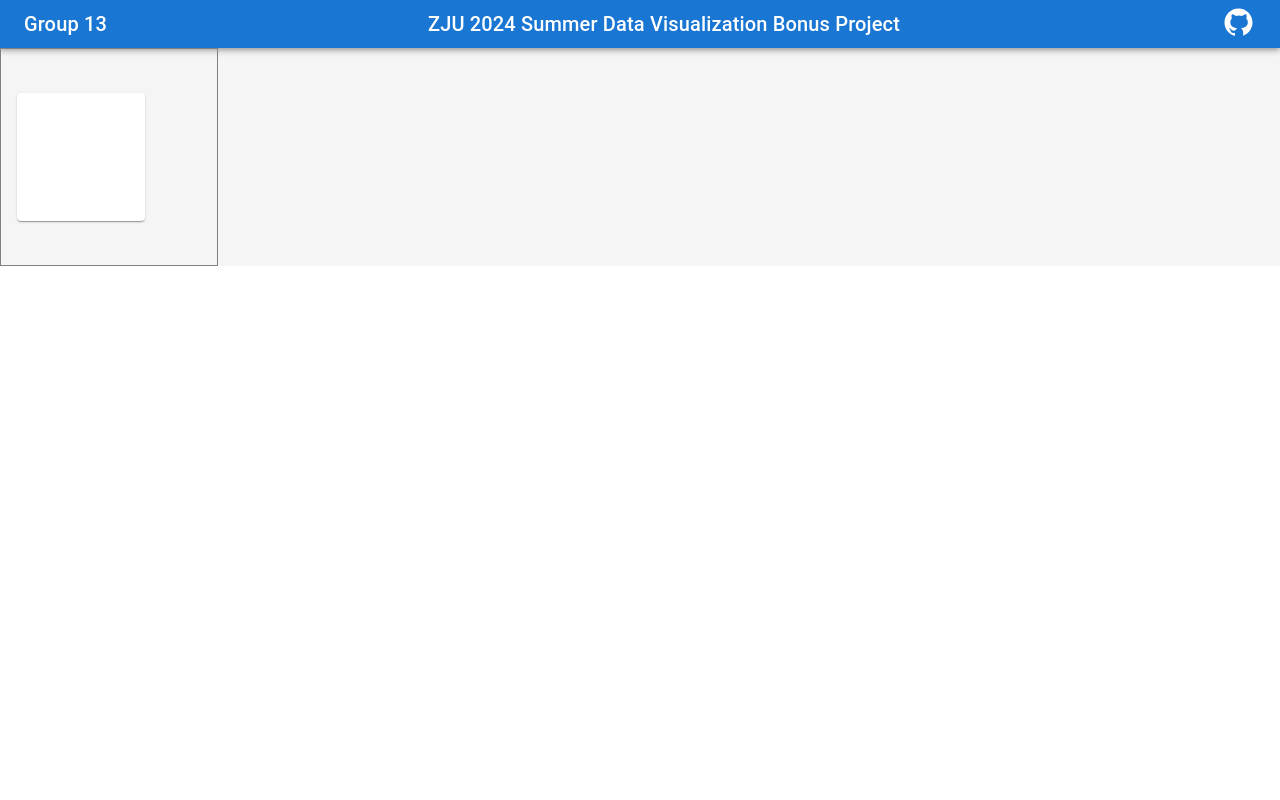
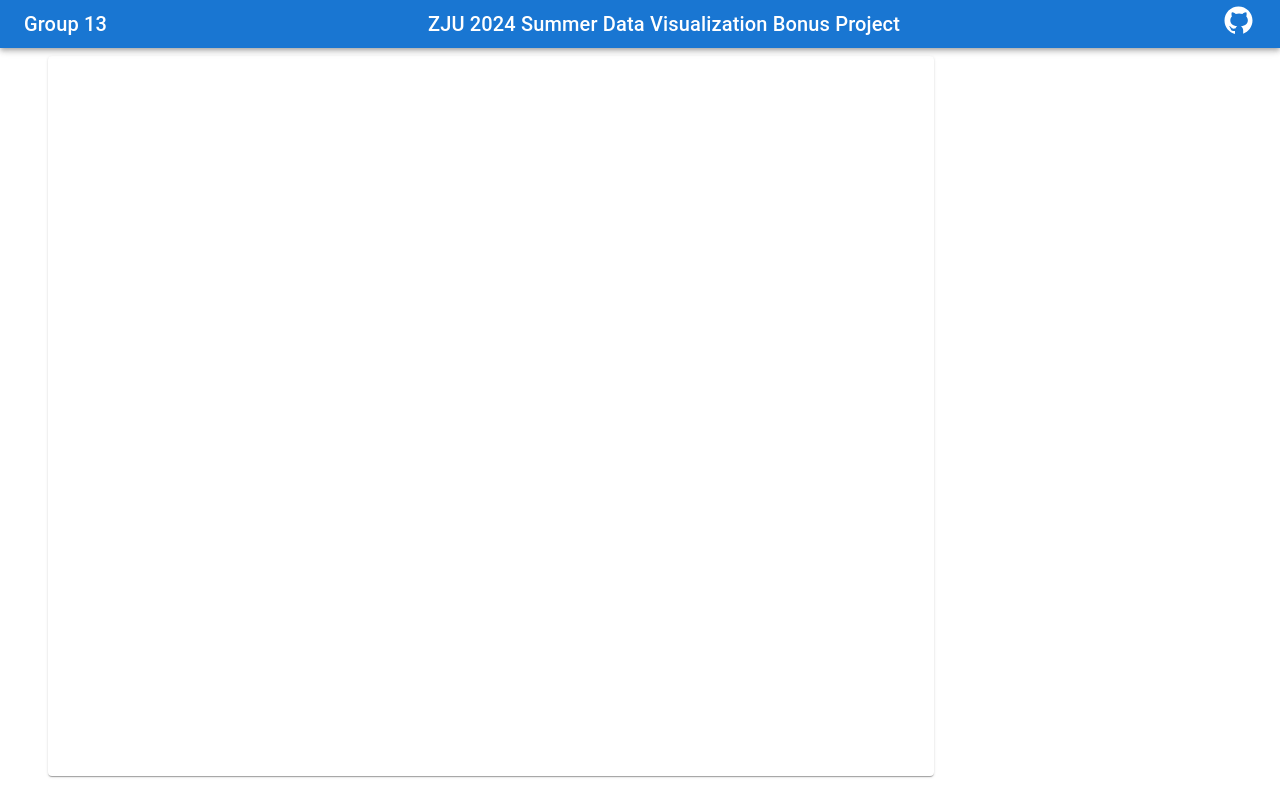
Before and after one commit to WintermelonC/ZJU2024SummerDV_G13, a React (Create React App) app: page / in a window 1280 px wide. Built offline with nearby package versions, Linux system fonts and the light colour scheme.

Commit message:
Optimizing Page Layout

```diff
--- a/src/components/App.js
+++ b/src/components/App.js
@@ -1,38 +1,36 @@
 import React from 'react';
 import Box from '@mui/material/Box';
+import CssBaseline from '@mui/material/CssBaseline';
+import Container from '@mui/material/Container';
+import Grid from '@mui/material/Grid';
+import Paper from '@mui/material/Paper';
 
 import MyToolbar from './MyToolbar.js';
-import OverallRepre from './OverallRepre.js';
-
-// import logo from './logo.svg';
-// import './App.css';
-
-// function App() {
-//   return (
-//     <div className="App">
-//       <header className="App-header">
-//         <img src={logo} className="App-logo" alt="logo" />
-//         <p>
-//           Edit <code>src/App.js</code> and save to reload.
-//         </p>
-//         <a
-//           className="App-link"
-//           href="https://reactjs.org"
-//           target="_blank"
-//           rel="noopener noreferrer"
-//         >
-//           Learn React
-//         </a>
-//       </header>
-//     </div>
-//   );
-// }
 
 function App() {
   return (
-    <Box sx={{ bgcolor: '#f5f5f5' }}>
+    <Box component="div" sx={{ display: 'flex' }}>
+      <CssBaseline />
       <MyToolbar />
-      <OverallRepre />
+      <Box
+        component="main"
+        sx={{
+          flexGrow: 1,
+          height: '100vh',
+          overflow: 'auto'
+        }}
+      >
+        <Box component="div" sx={{ height: '48px' }}></Box>
+        <Container maxWidth="lg" sx={{ my: '8px', px: '8px !important' }}>
+          <Grid container spacing={1}>
+            <Grid item xs={12} md={8} lg={9}>
+              <Paper sx={{ height: '720px' }}>
+
+              </Paper>
+            </Grid>
+          </Grid>
+        </Container>
+      </Box>
     </Box>
   );
 }
--- a/src/components/MyToolbar.js
+++ b/src/components/MyToolbar.js
@@ -1,6 +1,6 @@
 import React from 'react';
 import AppBar from '@mui/material/AppBar';
-import Box from '@mui/material/Box';
+// import Box from '@mui/material/Box';
 import Toolbar from '@mui/material/Toolbar';
 import Typography from '@mui/material/Typography';
 import SvgIcon from '@mui/material/SvgIcon';
@@ -9,13 +9,12 @@ import SvgIcon from '@mui/material/SvgIcon';
 
 export default function MyToolbar() {
 	return (
-		<Box sx={{ flexGrow: 1 }}>
-			<AppBar position="static">
+		<AppBar position="absolute">
 			<Toolbar variant='dense'>
-					<Typography variant="h6" component="div" sx={{ flexGrow: 1 }}>
+				<Typography variant="h6" component="div" sx={{ flexGrow: 1 }} noWrap>
 					Group 13
 				</Typography>
-					<Typography variant="h6" component="div" sx={{ flexGrow: 1 }}>
+				<Typography variant="h6" component="div" sx={{ flexGrow: 1 }} noWrap>
 					ZJU 2024 Summer Data Visualization Bonus Project
 				</Typography>
 				<a href='https://github.com/WintermelonC/ZJU2024SummerDV_G13' target="_blank" rel="noopener noreferrer">
@@ -35,6 +34,5 @@ export default function MyToolbar() {
 				</a>
 			</Toolbar>
 		</AppBar>
-		</Box>
 	);
 }
```
Lines whose indentation alone changed are shown as unchanged.
